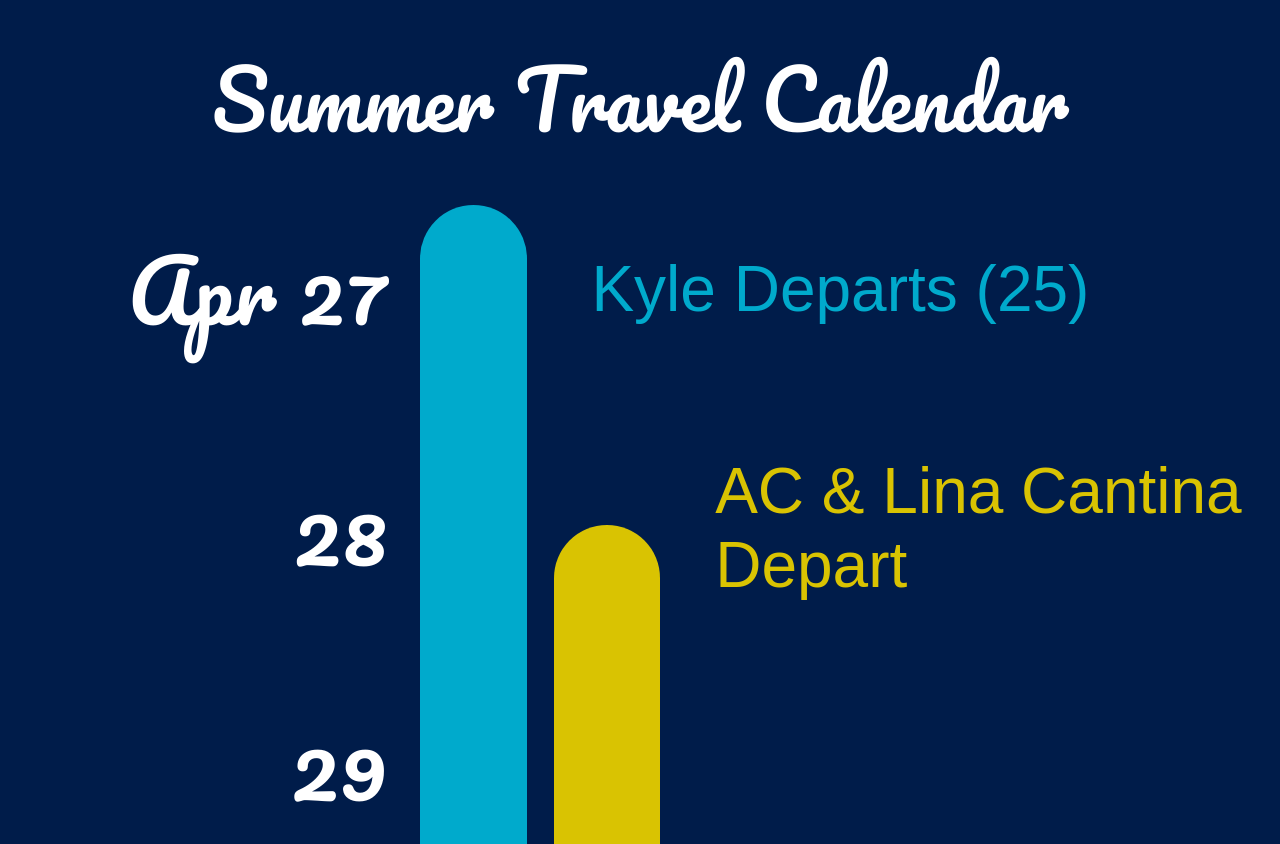
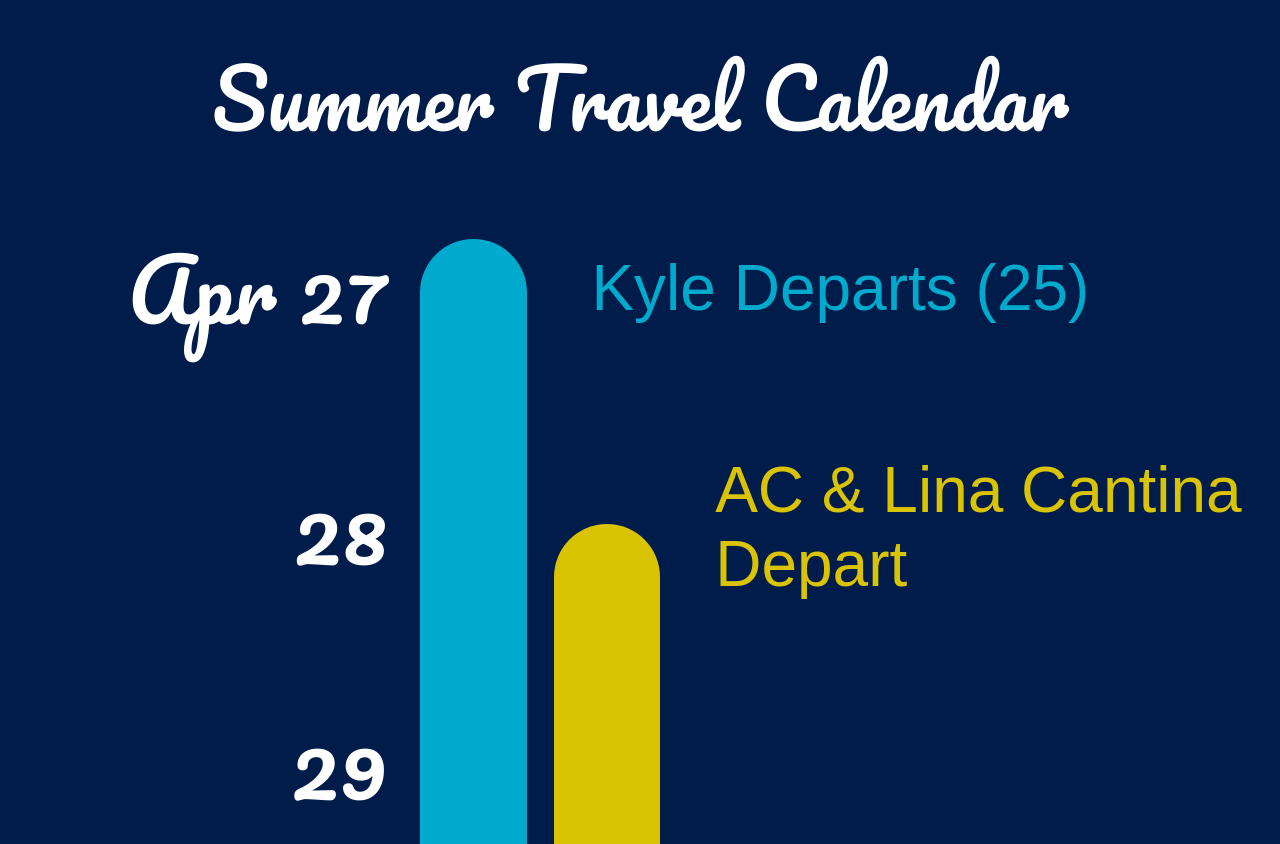
Before and after one commit to pineapplebrooks/travel, a website: page index.html in a window 1280 px wide. Shown: the top 844 px of the page. Drawn offline with Linux system fonts and the light colour scheme; a web font is replaced by a local one.

Commit message:
Add files via upload

```diff
--- a/styles.css
+++ b/styles.css
@@ -6,6 +6,8 @@ body {
     display: grid;
     grid-template-columns: 3fr 1fr 1fr 1fr 3.5fr;
     /*grid-auto-rows: 170px;*/
+    margin-top: -1px;
+    margin-bottom: -1px;
 }
 
 .month {
@@ -39,7 +41,7 @@ body {
     width: 80%;
     align-self: center;
     justify-self: center;
-    height: 99%;
+    height: 97%;
     border-radius: 100px 100px 100px 100px;
 }
 
```
